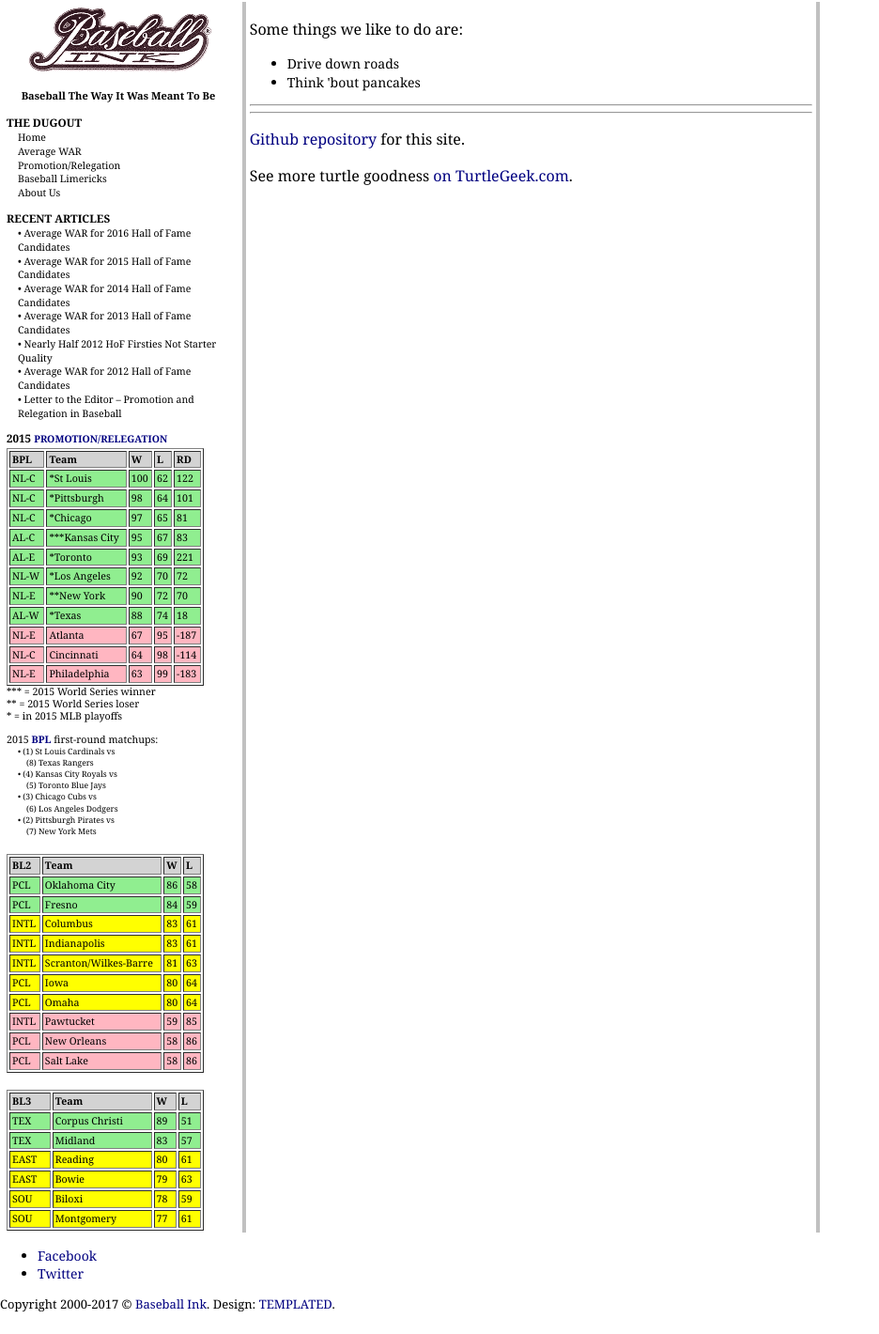
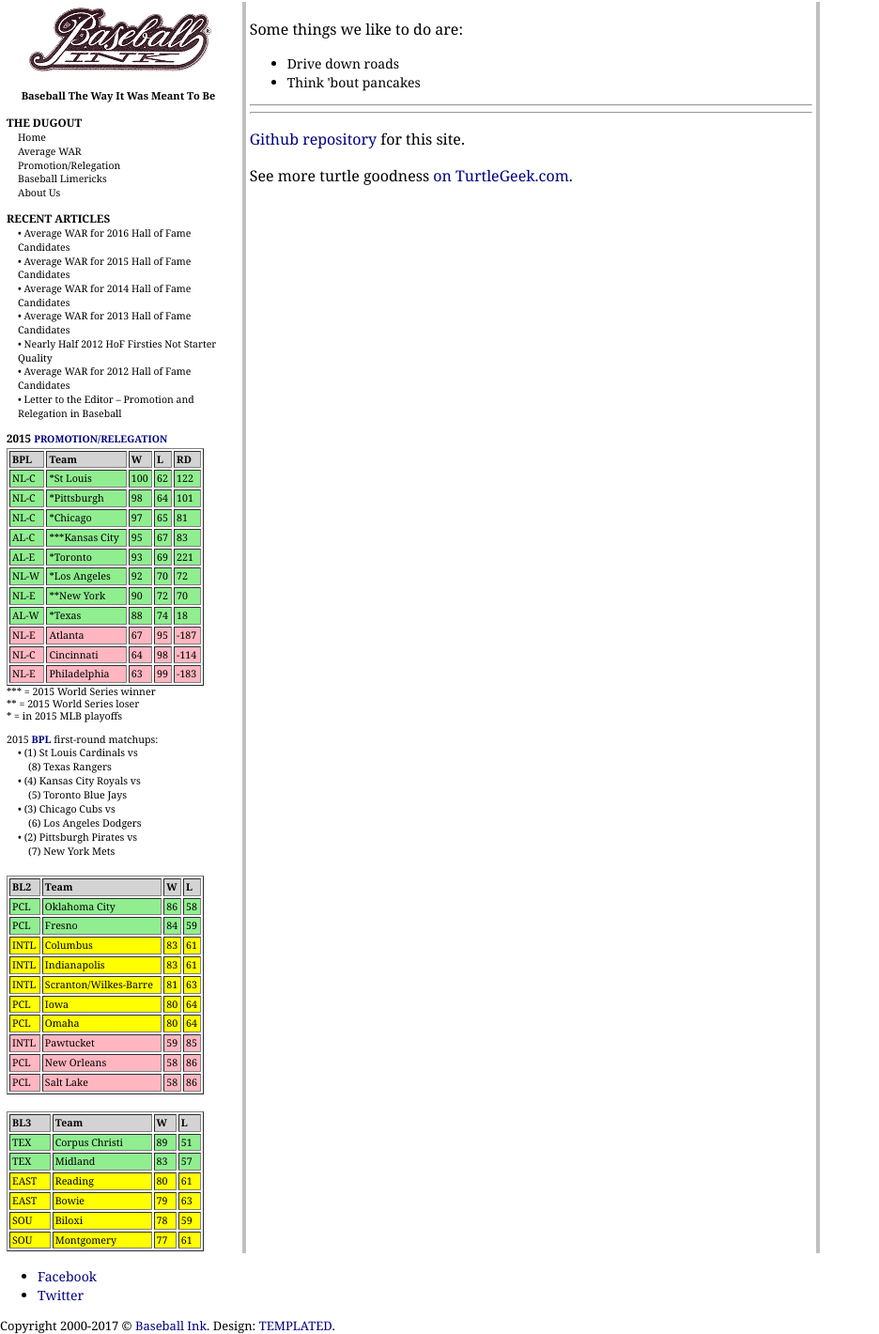
Before and after one commit to jaypalexa/baseballink, a Jekyll site: the page built from index.md, in a window 1280 px wide. Shown: the whole page at 94% size, without its empty margins (0-936 px from the left). Built offline with Jekyll 4.4.1, drawn with Linux system fonts in a browser that asks for light colours; nearby versions of some CDN libraries; library files that are not in the unit come from our copies; before the commit the page ends 1397 px from its top, so only the background shows below that.

Commit message:
Update default.html

```diff
--- a/_layouts/default.html
+++ b/_layouts/default.html
@@ -176,10 +176,10 @@
                         <br />
                         2015 <a href="http://www.baseballink.com/promotionrelegation" title="Promotion/Relegation" style="font-weight: bold;">BPL</a> first-round matchups:
                         <ul>
-                          <li>&bull;&nbsp;(1) St Louis Cardinals vs<br />&nbsp;&nbsp;&nbsp;&nbsp;(8) Texas Rangers</li>
-                          <li>&bull;&nbsp;(4) Kansas City Royals vs<br />&nbsp;&nbsp;&nbsp;&nbsp;(5) Toronto Blue Jays</li>
-                          <li>&bull;&nbsp;(3) Chicago Cubs vs<br />&nbsp;&nbsp;&nbsp;&nbsp;(6) Los Angeles Dodgers</li>
-                          <li>&bull;&nbsp;(2) Pittsburgh Pirates vs<br />&nbsp;&nbsp;&nbsp;&nbsp;(7) New York Mets</li>
+                          <li style="font-size: 8pt; font-weight: normal;">&bull;&nbsp;(1) St Louis Cardinals vs<br />&nbsp;&nbsp;&nbsp;&nbsp;(8) Texas Rangers</li>
+                          <li style="font-size: 8pt; font-weight: normal;">&bull;&nbsp;(4) Kansas City Royals vs<br />&nbsp;&nbsp;&nbsp;&nbsp;(5) Toronto Blue Jays</li>
+                          <li style="font-size: 8pt; font-weight: normal;">&bull;&nbsp;(3) Chicago Cubs vs<br />&nbsp;&nbsp;&nbsp;&nbsp;(6) Los Angeles Dodgers</li>
+                          <li style="font-size: 8pt; font-weight: normal;">&bull;&nbsp;(2) Pittsburgh Pirates vs<br />&nbsp;&nbsp;&nbsp;&nbsp;(7) New York Mets</li>
                         </ul>
                       </td>
                     </tr>
```
